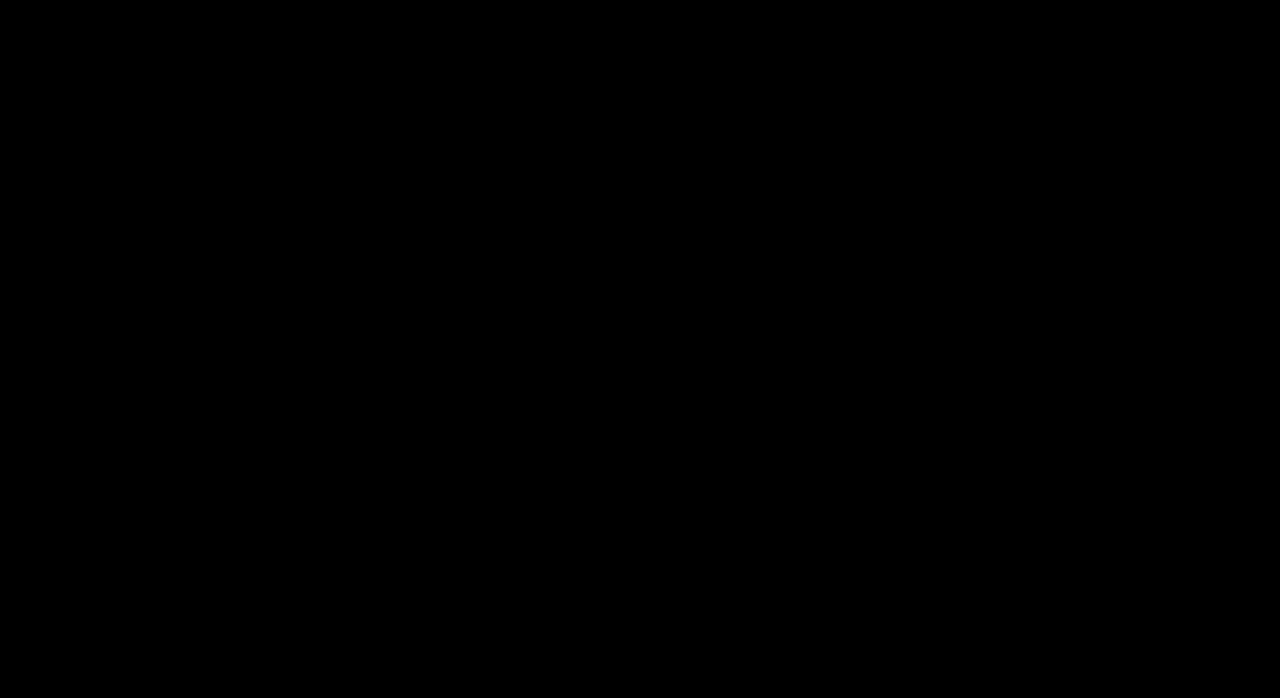
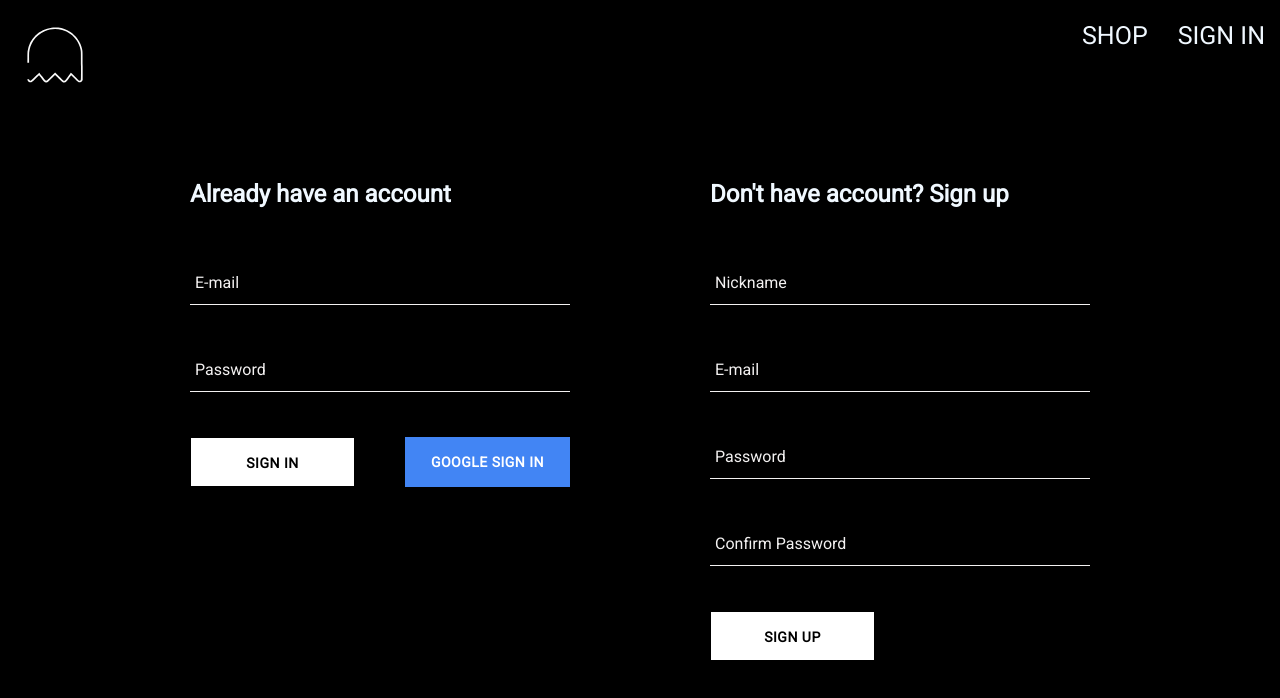
Before and after one commit to Amenoxa/udemy-react-project-2, a React (Create React App) app: page /login in a window 1280 px wide. Before the commit this address had no page. Shown: the top 698 px of the page. Built offline with nearby package versions, Linux system fonts and the light colour scheme; a web font is replaced by a local one.

Commit message:
login
+sign in
+styles
+remove imports

```diff
--- a/src/App.js
+++ b/src/App.js
@@ -1,6 +1,6 @@
 import Home from './routes/home/home.jsx';
 import NavBar from './components/navigation/navigation.jsx';
-import SignIn from './components/sign-in/sign-in.jsx';
+import Login from './components/login/login.jsx';
 
 import {Routes, Route, Outlet} from 'react-router-dom'
 
@@ -14,7 +14,7 @@ const App = () => {
       <Route path='/' element={<NavBar /> }>
       <Route  index={true} element={<Home />} />
       <Route path='shop' element={<Shop />} />
-      <Route path='sign-in' element={<SignIn />} />
+      <Route path='login' element={<Login />} />
       </Route>
     </Routes>
 
--- a/src/components/button/button.scss
+++ b/src/components/button/button.scss
@@ -4,12 +4,11 @@
     height: 50px;
     letter-spacing: 0.5px;
     line-height: 50px;
-    padding: 0 35px 0 35px;
-    font-size: 15px;
+    padding: 0 15px 0 15px;
+    font-size: 14px;
     background-color: black;
     color: white;
     text-transform: uppercase;
-    font-family: 'Open Sans Condensed';
     font-weight: bolder;
     border: none;
     cursor: pointer;
@@ -26,6 +25,7 @@
     &.google-sign-in {
       background-color: #4285f4;
       color: white;
+      border: none;
 
       &:hover {
         background-color: #357ae8;
--- /dev/null
+++ b/src/components/login/login.jsx
@@ -0,0 +1,21 @@
+import SignUp from "../sign-up/sign-up.jsx";
+import SignIn from "../sign-in/sign-in.jsx";
+import './login.scss';
+
+
+
+
+const Login = () => {
+
+
+    return (
+
+        <div className="loginContainer">
+            <SignIn/>
+
+            <SignUp/>
+        </div>
+
+    );
+};
+export default Login;
--- /dev/null
+++ b/src/components/login/login.scss
@@ -0,0 +1,7 @@
+.loginContainer {
+    display: flex;
+    width: 900px;
+    justify-content: space-between;
+    margin: 30px auto;
+    padding-top: 50px;
+}
--- a/src/components/navigation/navigation.jsx
+++ b/src/components/navigation/navigation.jsx
@@ -12,7 +12,7 @@ const NavBar = () => {
                 </Link>
                 <div className='navBar_links'>
                 <Link className='navBar_links_link' to='/shop'>SHOP</Link>
-                <Link className='navBar_links_link' to='/sign-in'>SIGN IN</Link>
+                <Link className='navBar_links_link' to='/login'>SIGN IN</Link>
                 </div>
             </div>
             <Outlet />
--- a/src/components/sign-in/sign-in.jsx
+++ b/src/components/sign-in/sign-in.jsx
@@ -1,20 +1,68 @@
-import { useEffect } from "react";
-import { getRedirectResult } from "firebase/auth";
-import {auth, signInWithGooglePopup, createUserDocumentFromAuth, signInWithGoogleRedirect} from "../../firebase/firebase.utilities.jsx";
-import SignUp from "../sign-up/sign-up.jsx";
+import { useState } from "react";
+import { signInAuthUserWithEmailAndPassword,  signInWithGooglePopup, createUserDocumentFromAuth } from "../../firebase/firebase.utilities.jsx";
+import FormInput from "../form-input/form-input.jsx";
+import './sign-in.scss';
+import Button from "../button/button.jsx";
+
+const defaultFormFields = {
+    email: '',
+    password: ''
+}
 
 const SignIn = () => {
 
-    const logGoogleUser = async () => {
+    const [formFields, setFormFields] = useState(defaultFormFields);
+    const {email, password} = formFields;
+
+    const refreshSubmit = () => {
+        setFormFields(defaultFormFields);
+    };
+
+    const signInWithGoogle = async () => {
         const {user} = await signInWithGooglePopup();
-        const userDocRef = await createUserDocumentFromAuth(user);
+         await createUserDocumentFromAuth(user);
     };
+
+    const handleChange = (event) => {
+        const {name, value} = event.target;
+        setFormFields({...formFields, [name]: value});
+    };
+    const handleSubmit = async (event) => {
+        event.preventDefault();
+
+        try {
+            const response = await signInAuthUserWithEmailAndPassword(email, password);
+            refreshSubmit();
+        }
+        catch (error) {
+            switch (error.code) {
+                case 'auth/wrong-password':
+                    alert('wrong password');
+                    break;
+                case 'auth/invalid-user-credentials':
+                    alert('Account do not exist');
+                    break;
+                default:
+            console.log('error',error);
+            }
+        }
+    };
+
+
+
     return (
-        <div>
-            <h1>SIGN IN PAGE</h1>
-            <button onClick={logGoogleUser}>Sign in with Google</button>
-            <SignUp/>
+        <div className="signIn">
+            <h2 className="signIn_title">Already have an account</h2>
+            <form className="signIn_form" onSubmit={handleSubmit}>
+               <FormInput label='E-mail' type="email" required onChange={handleChange} name="email" value={email} />
+               <FormInput label='Password' type="password" required onChange={handleChange} name="password" value={password} />
+               <div className="signIn_form_buttonContainer">
+                    <Button buttonType='inverted' type="submit">Sign In</Button>
+                    <Button buttonType='google' type='button' onClick={signInWithGoogle}>Google Sign In</Button>
+                </div>
+            </form>
         </div>
-    );
+    )
 };
+
 export default SignIn;
--- a/src/components/sign-in/sign-in.scss
+++ b/src/components/sign-in/sign-in.scss
@@ -0,0 +1,15 @@
+.signIn {
+    display: flex;
+    flex-direction: column;
+    width: 380px;
+    &_title {
+        margin: 10px 0;
+        font-family: 'Roboto'!important;
+    }
+    &_form {
+        &_buttonContainer {
+            display: flex;
+            justify-content: space-between;
+        }
+    }
+}
--- a/src/firebase/firebase.utilities.jsx
+++ b/src/firebase/firebase.utilities.jsx
@@ -1,5 +1,5 @@
 import {initializeApp} from 'firebase/app';
-import {getAuth, signInWithRedirect,signInWithPopup, GoogleAuthProvider, createUserWithEmailAndPassword} from 'firebase/auth'
+import {getAuth, signInWithRedirect,signInWithPopup, GoogleAuthProvider, createUserWithEmailAndPassword, signInWithEmailAndPassword} from 'firebase/auth'
 import {getFirestore, doc, getDoc, setDoc} from 'firebase/firestore';
 
 // Your web app's Firebase configuration
@@ -45,6 +45,13 @@ export const createAuthUserWithEmailAndPassword = async (email, password) => {
     return await createUserWithEmailAndPassword(auth, email, password)
 };
 
+export const signInAuthUserWithEmailAndPassword = async (email, password) => {
+    if (!email || !password) return;
+
+    return await signInWithEmailAndPassword(auth, email, password)
+};
+
+
 
   // Export
   export const auth = getAuth();
```
